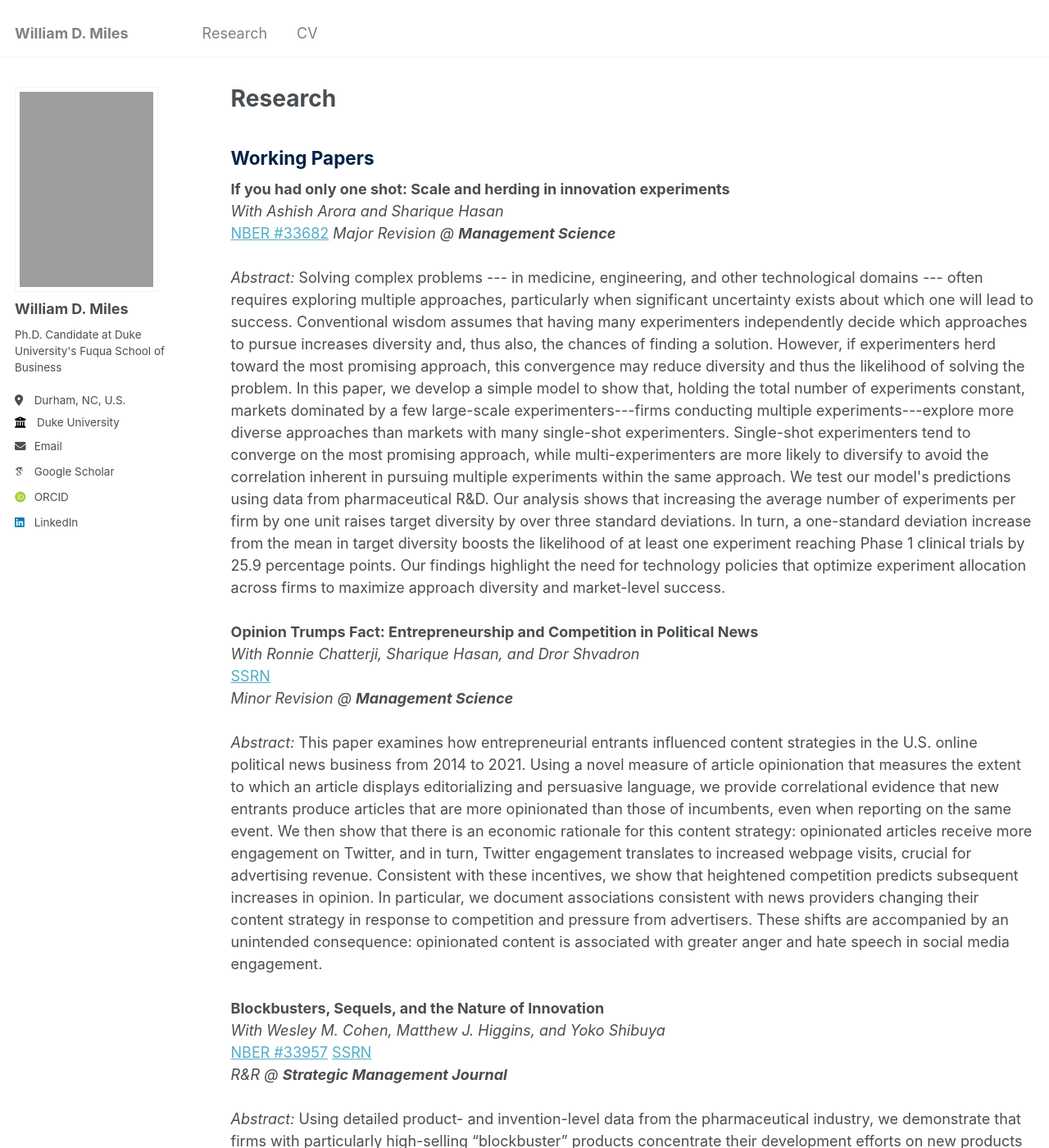
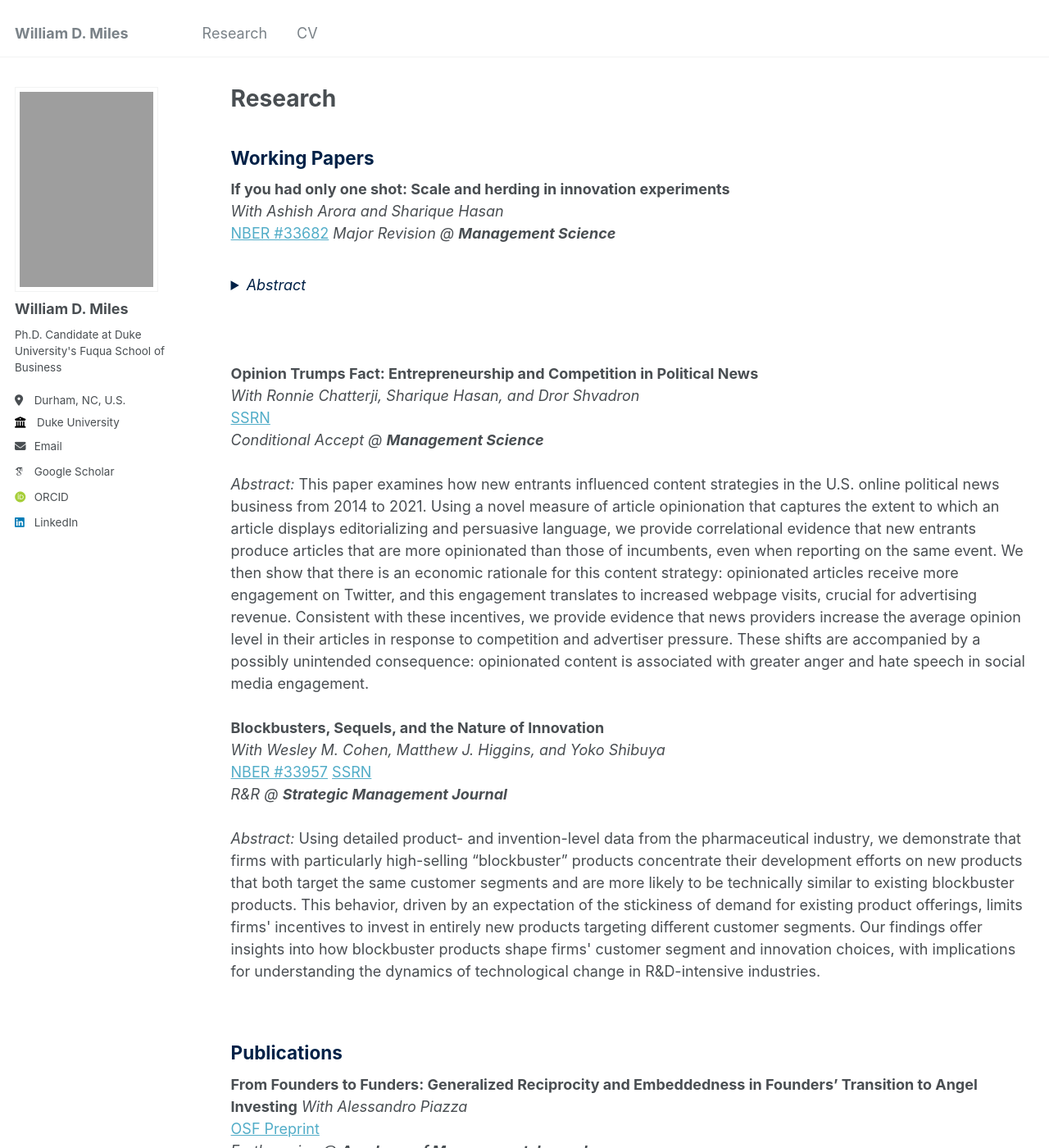
Before and after one commit to willdmiles/willdmiles.github.io, a Jekyll site: the page built from _pages/publications.html, in a window 1280 px wide and 1400 px high. Shown: the whole window at 82% size. Built offline with Jekyll 4.4.1, drawn with Linux system fonts in a browser that asks for light colours; some web fonts are replaced.

Commit message:
updated cv and new styling on research page

```diff
--- a/_pages/publications.html
+++ b/_pages/publications.html
@@ -4,6 +4,24 @@ title: "Research"
 permalink: /publications/
 author_profile: true
 ---
+<style>
+  details {
+    margin-top: 0.5em;
+    margin-bottom: 1.5em;
+  }
+
+  summary {
+    cursor: pointer;
+    color: #002147;
+    font-style: italic;
+  }
+
+  details p {
+    margin-top: 0.75em;
+  }
+</style>
+
+
 
 <h2 style="color: #002147;">Working Papers</h2>
 
@@ -14,8 +32,10 @@ author_profile: true
 <a href="https://www.nber.org/papers/w33682?utm_campaign=ntwh&utm_medium=email&utm_source=ntwg3" target="_blank" rel="noopener noreferrer">NBER #33682</a>
 <i>Major Revision @ <b>Management Science</b></i><br><br>
 <!-- <a href="https://github.com/willdmiles/if-you-had-one-shot" target="_blank" rel="noopener noreferrer">Github Repo</a><br><br> -->
-
-<i>Abstract:</i> Solving complex problems --- in medicine, engineering, and other technological domains --- often requires exploring multiple
+<details>
+  <summary>Abstract</summary>
+  <p>
+    Solving complex problems --- in medicine, engineering, and other technological domains --- often requires exploring multiple
 approaches, particularly when significant uncertainty exists about which one will lead to success.
 Conventional wisdom assumes that having many experimenters independently decide which approaches to pursue increases diversity and,
 thus also, the chances of finding a solution. However, if experimenters herd toward the most promising approach,
@@ -30,15 +50,17 @@ In turn, a one-standard deviation increase from the mean in target diversity boo
 Phase 1 clinical trials by 25.9 percentage points.
 Our findings highlight the need for technology policies that optimize experiment allocation across firms to maximize approach diversity and
 market-level success.
+  </p>
+</details>
 
 <br><br>
 
 <b>Opinion Trumps Fact: Entrepreneurship and Competition in Political News</b><br>
 <i>With Ronnie Chatterji, Sharique Hasan, and Dror Shvadron</i><br>
 <a href="https://papers.ssrn.com/sol3/papers.cfm?abstract_id=5121585" target="_blank" rel="noopener noreferrer">SSRN</a><br>
-<i>Minor Revision @ <b>Management Science</b></i><br><br>
+<i>Conditional Accept @ <b>Management Science</b></i><br><br>
 
-<i>Abstract:</i> This paper examines how entrepreneurial entrants influenced content strategies in the U.S. online political news business from 2014 to 2021. Using a novel measure of article opinionation that measures the extent to which an article displays editorializing and persuasive language, we provide correlational evidence that new entrants produce articles that are more opinionated than those of incumbents, even when reporting on the same event. We then show that there is an economic rationale for this content strategy: opinionated articles receive more engagement on Twitter, and in turn, Twitter engagement translates to increased webpage visits, crucial for advertising revenue. Consistent with these incentives, we show that heightened competition predicts subsequent increases in opinion. In particular, we document associations consistent with news providers changing their content strategy in response to competition and pressure from advertisers. These shifts are accompanied by an unintended consequence: opinionated content is associated with greater anger and hate speech in social media engagement.
+<i>Abstract:</i> This paper examines how new entrants influenced content strategies in the U.S. online political news business from 2014 to 2021. Using a novel measure of article opinionation that captures the extent to which an article displays editorializing and persuasive language, we provide correlational evidence that new entrants produce articles that are more opinionated than those of incumbents, even when reporting on the same event. We then show that there is an economic rationale for this content strategy: opinionated articles receive more engagement on Twitter, and this engagement translates to increased webpage visits, crucial for advertising revenue. Consistent with these incentives, we provide evidence that news providers increase the average opinion level in their articles in response to competition and advertiser pressure. These shifts are accompanied by a possibly unintended consequence: opinionated content is associated with greater anger and hate speech in social media engagement.
 
 <br><br>
 
```
Also changed, not shown: 2 other files.
